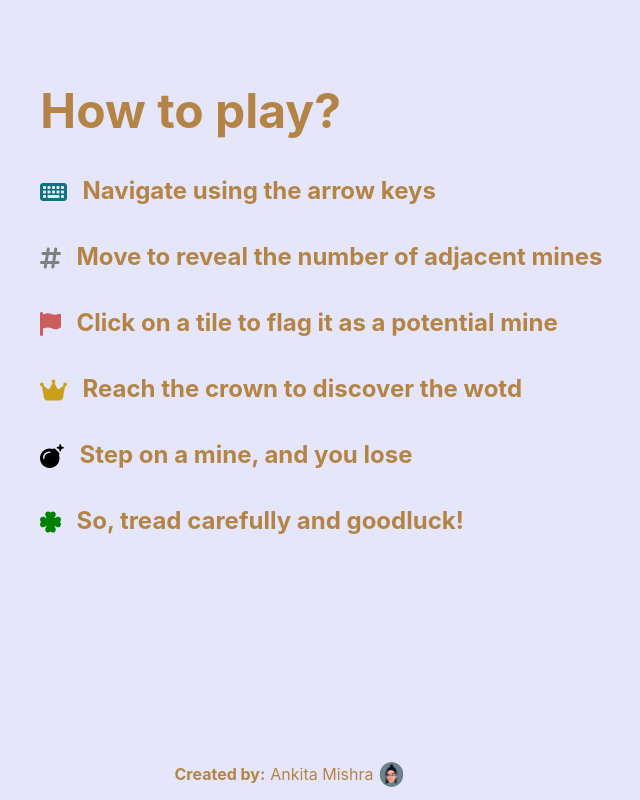
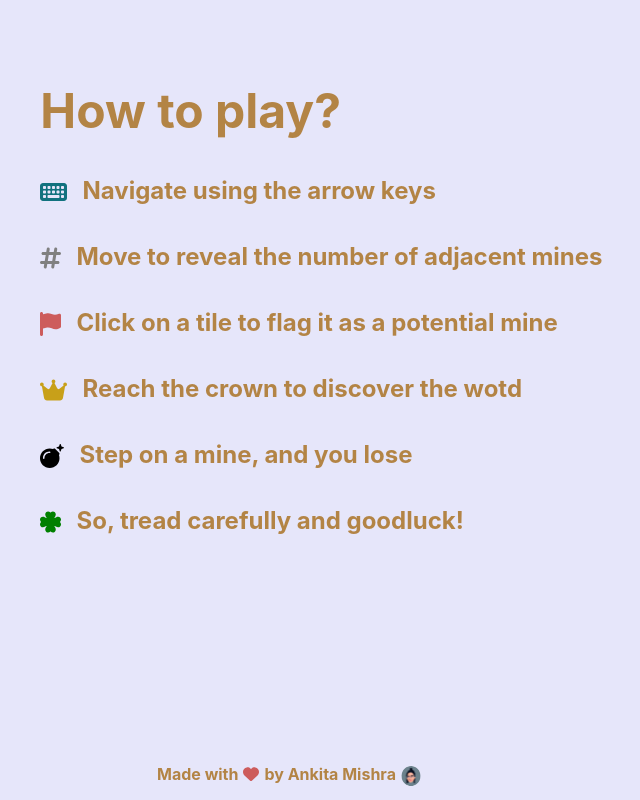
Before and after one commit to ankitamishra1998/Wordie, a React (Create React App) app: page / in a window 1280 px wide. Shown: the part 879-1679 px from the top of the page, without its empty margins (351-991 px from the left). Built offline with nearby package versions, Linux system fonts and the light colour scheme.

Commit message:
updated created by message

```diff
--- a/src/App.js
+++ b/src/App.js
@@ -4,7 +4,7 @@ import Header from './lib/components/Header';
 import './App.css';
 import { ReactComponent as MySvg } from './ankita.svg';
 import { FontAwesomeIcon } from '@fortawesome/react-fontawesome';
-import { faKeyboard, faHashtag, faCrown, faBomb, faClover, faFlag } from '@fortawesome/free-solid-svg-icons';
+import { faKeyboard, faHashtag, faCrown, faBomb, faClover, faFlag, faHeart } from '@fortawesome/free-solid-svg-icons';
 
 const wordJson = require('./lib/meanings.json');
 
@@ -121,9 +121,10 @@ class App extends Component {
           </div>
         </div>
         <div className="author">
-          <p style={{marginRight: "5px", fontWeight: "bold", marginTop: "2px", color: "#B38445" }}>Created by: </p>
-          <p style={{marginTop: "2px", marginRight: "5px", color: "#B38445"}}> Ankita Mishra</p>
-          <MySvg style={{width: "25px", height: "25px" }} />
+          <p style={{marginRight: "5px", fontWeight: "bold", marginTop: "2px", color: "#B38445" }}>Made with
+          <FontAwesomeIcon style={{ color: 'indianred', marginLeft: "5px", marginRight: "5px" }} icon={faHeart}/>
+           by Ankita Mishra</p>
+          <MySvg style={{width: "20px", height: "20px", marginTop: "4px" }} />
         </div>
       </div>
     );
```
Also changed, not shown: 1 other file (tests, documents, lock files or other folders).
